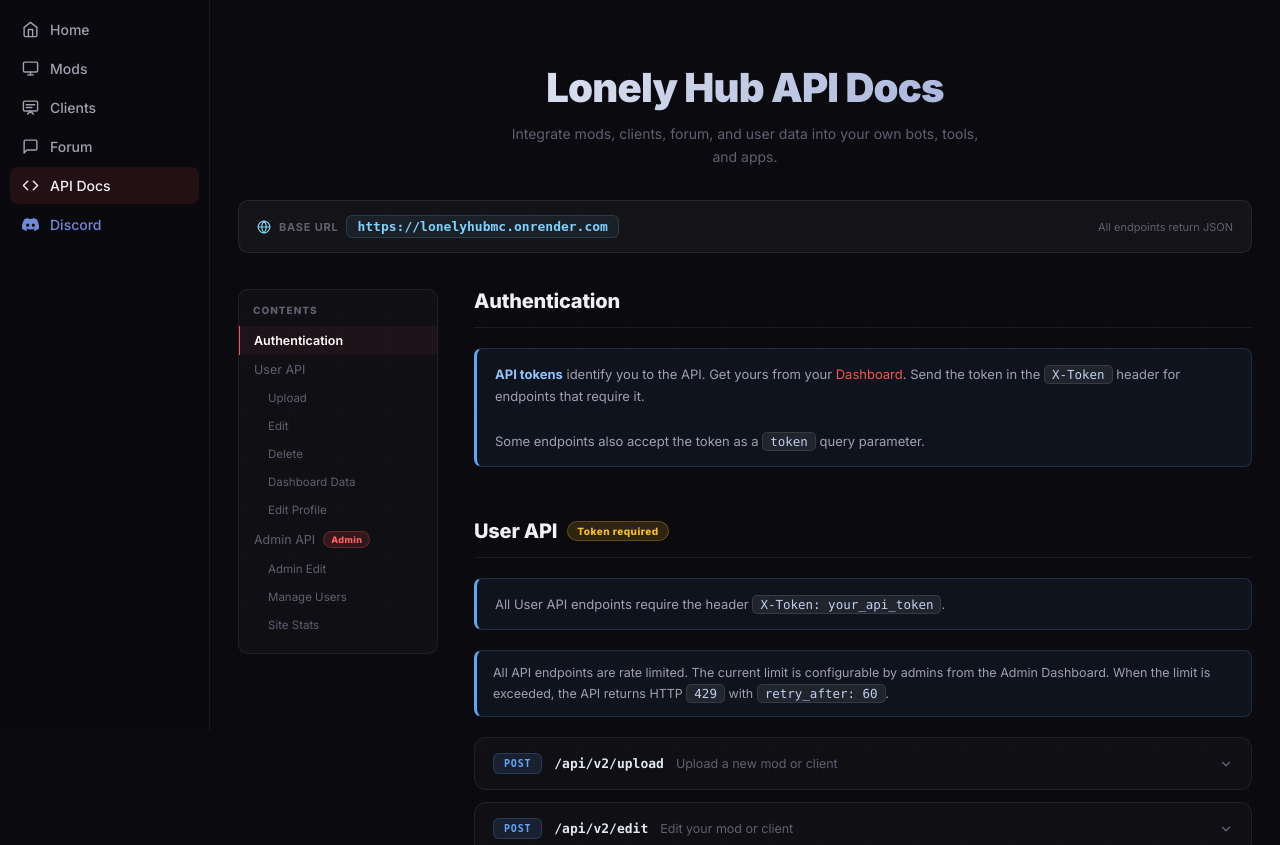
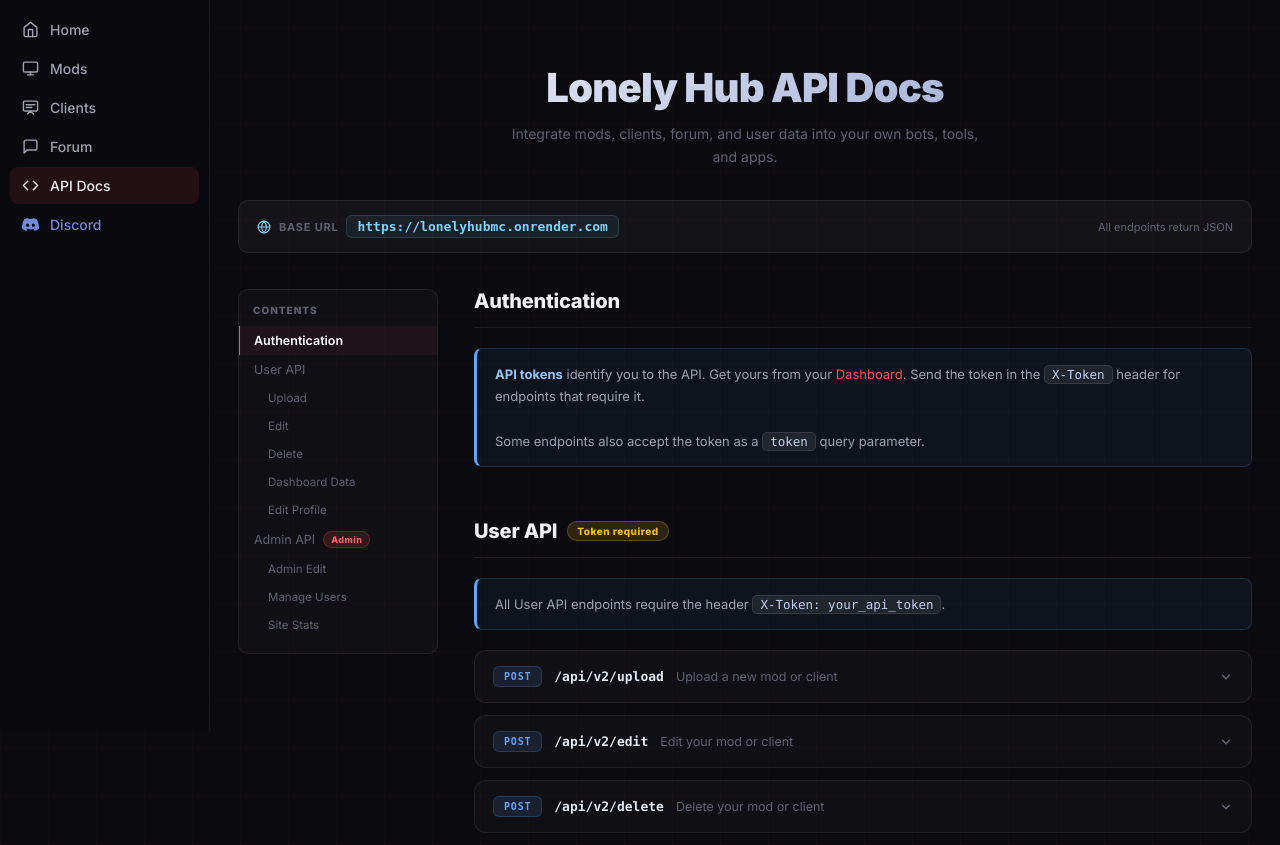
Before and after one commit to LongHip12/MinecraftLibrary, a Flask app: page /api/docs in a window 1280 px wide. Shown: the part 69-914 px from the top of the page. Run offline with Flask 3, Linux system fonts and the light colour scheme.

Commit message:
Remove rate limit notice from API docs

```diff
--- a/templates/api_docs.html
+++ b/templates/api_docs.html
@@ -315,9 +315,6 @@ pre.api-pre code { all: unset; font-family: inherit; font-size: inherit; color:
       </div>
       <div class="api-auth-note" style="margin-bottom:20px;">
         All User API endpoints require the header <code>X-Token: your_api_token</code>.
-      </div>
-      <div class="api-note-box" style="margin-bottom:20px;">
-        All API endpoints are rate limited. The current limit is configurable by admins from the Admin Dashboard. When the limit is exceeded, the API returns HTTP <code>429</code> with <code>retry_after: 60</code>.
       </div>
 
       <div class="ep-card" id="v2-upload">
```
